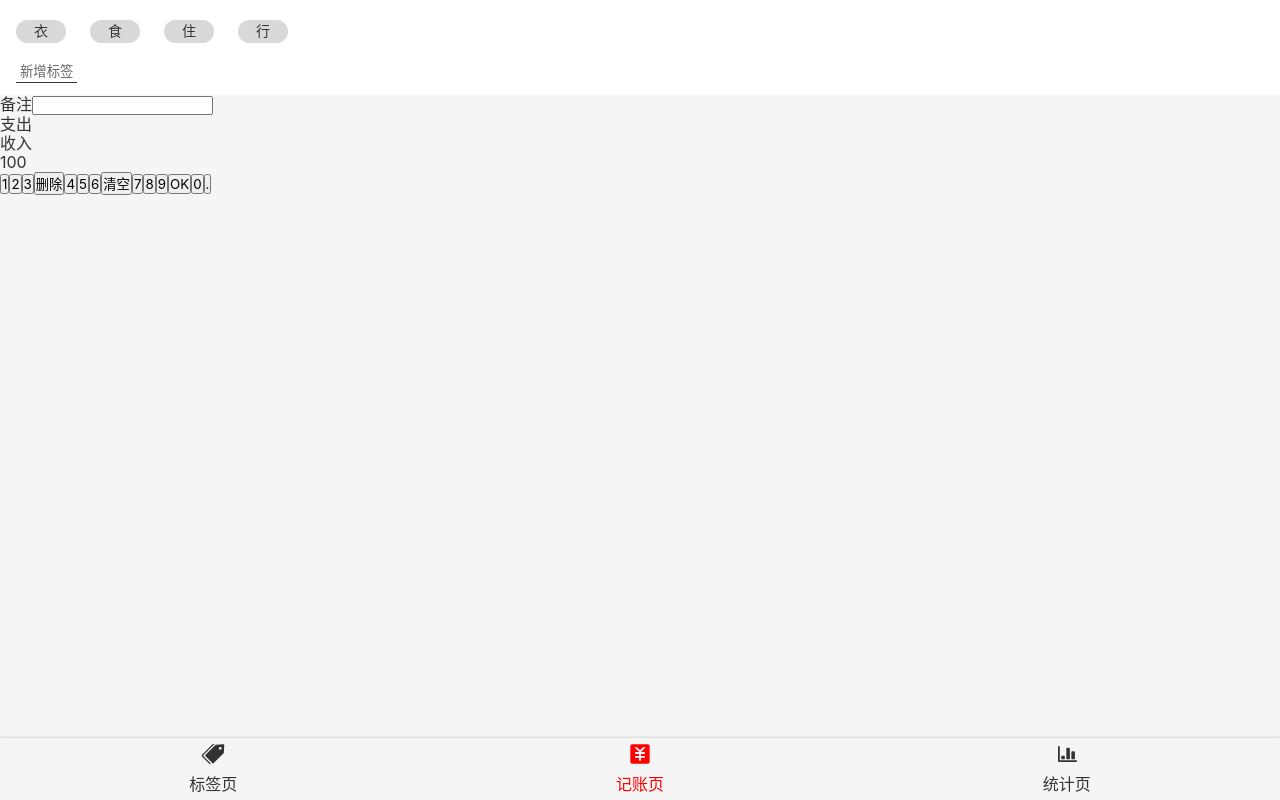
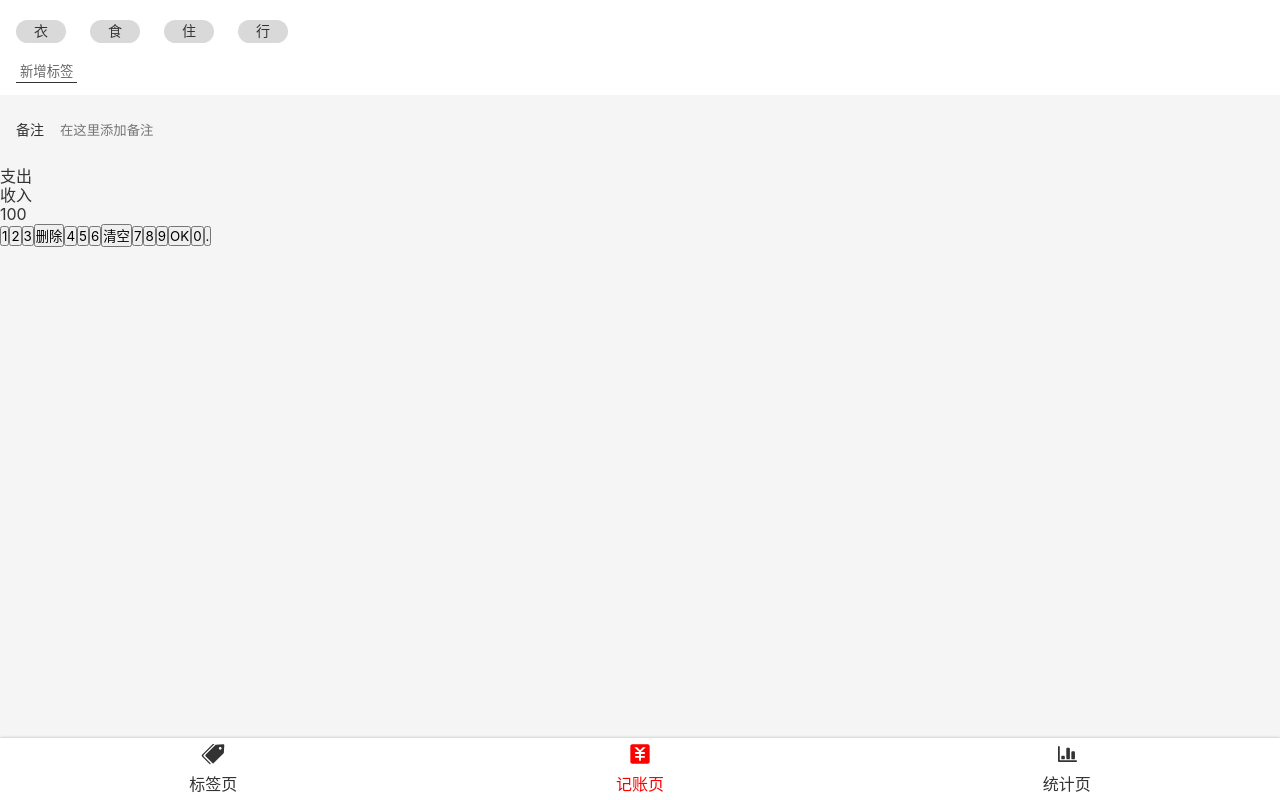
Before and after one commit to JimmeyCheung/morney-react, a React app: page /#/money in a window 1280 px wide. Built offline with nearby package versions, Linux system fonts and the light colour scheme.

Commit message:
完成Money组件备注UI

```diff
--- a/src/components/Nav.tsx
+++ b/src/components/Nav.tsx
@@ -5,7 +5,8 @@ import Icon from './Icon';
 
 
 const NavWrapper = styled.nav`
-   line-height: 24px;
+  line-height: 24px;
+  background: white;
   box-shadow: 0 0 3px rgba(0,0,0,0.25);
   > ul {
     display:flex;
--- a/src/index.scss
+++ b/src/index.scss
@@ -17,3 +17,6 @@ body {
 button{
   font-family: inherit;
 }
+:focus{
+  outline: none;
+}
--- a/src/views/Money.tsx
+++ b/src/views/Money.tsx
@@ -16,7 +16,23 @@ const TagsSection = styled.section`
     margin-top: 8px;
   }
 `;
-const NotesSection = styled.section``;
+const NotesSection = styled.section`
+    background: #f5f5f5;
+    padding: 0 16px;
+    font-size: 14px;
+    > label {
+        display:flex;
+        align-items: center;
+        > span { margin-right: 16px; white-space: nowrap; }
+        > input {
+        display:block;
+        width: 100%;
+        height: 72px;
+        background: none;
+        border: none;
+        }
+    }
+`;
 const CategorySection = styled.section``;
 const NumberPadSection = styled.section``;
 const Money = () => {
@@ -35,7 +51,7 @@ const Money = () => {
                 <NotesSection>
                     <label>
                         <span>备注</span>
-                        <input type="text" />
+                        <input type="text" placeholder="在这里添加备注" />
                     </label>
                 </NotesSection>
                 <CategorySection>
```
